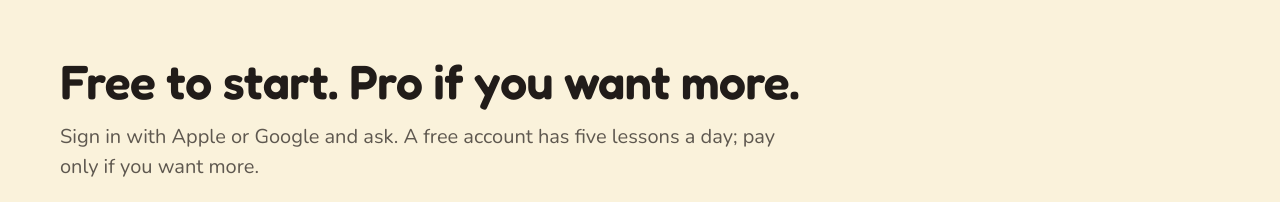
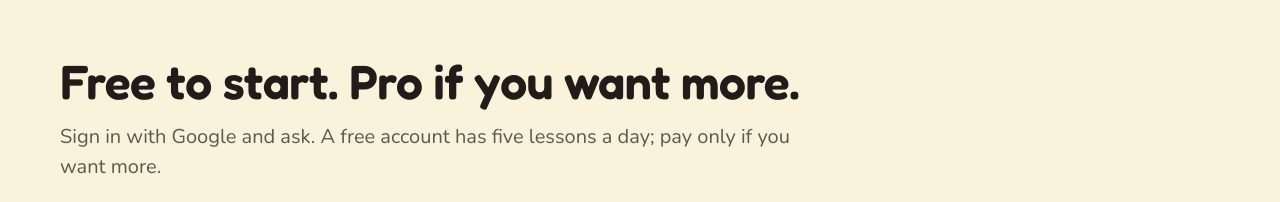
Before and after one commit to frizzleapp/frizzleapp.github.io, a plain HTML site: page index.html in a window 1280 px wide. Shown: the part 6820-7022 px from the top of the page. Drawn offline with nearby package versions, Linux system fonts and the light colour scheme.

Commit message:
Site, 2026-11-17 09:46 UTC

```diff
--- a/index.html
+++ b/index.html
@@ -244,7 +244,7 @@
     <div class="wrap">
       <div class="section-head">
         <h2>Free to start. Pro if you want more.</h2>
-        <p class="lede">Sign in with Apple or Google and ask. A free account has five lessons a day; pay only if you want more.</p>
+        <p class="lede">Sign in with Google and ask. A free account has five lessons a day; pay only if you want more.</p>
       </div>
       <div class="price">
         <div class="card">
```
Also changed, not shown: 1 other file.
